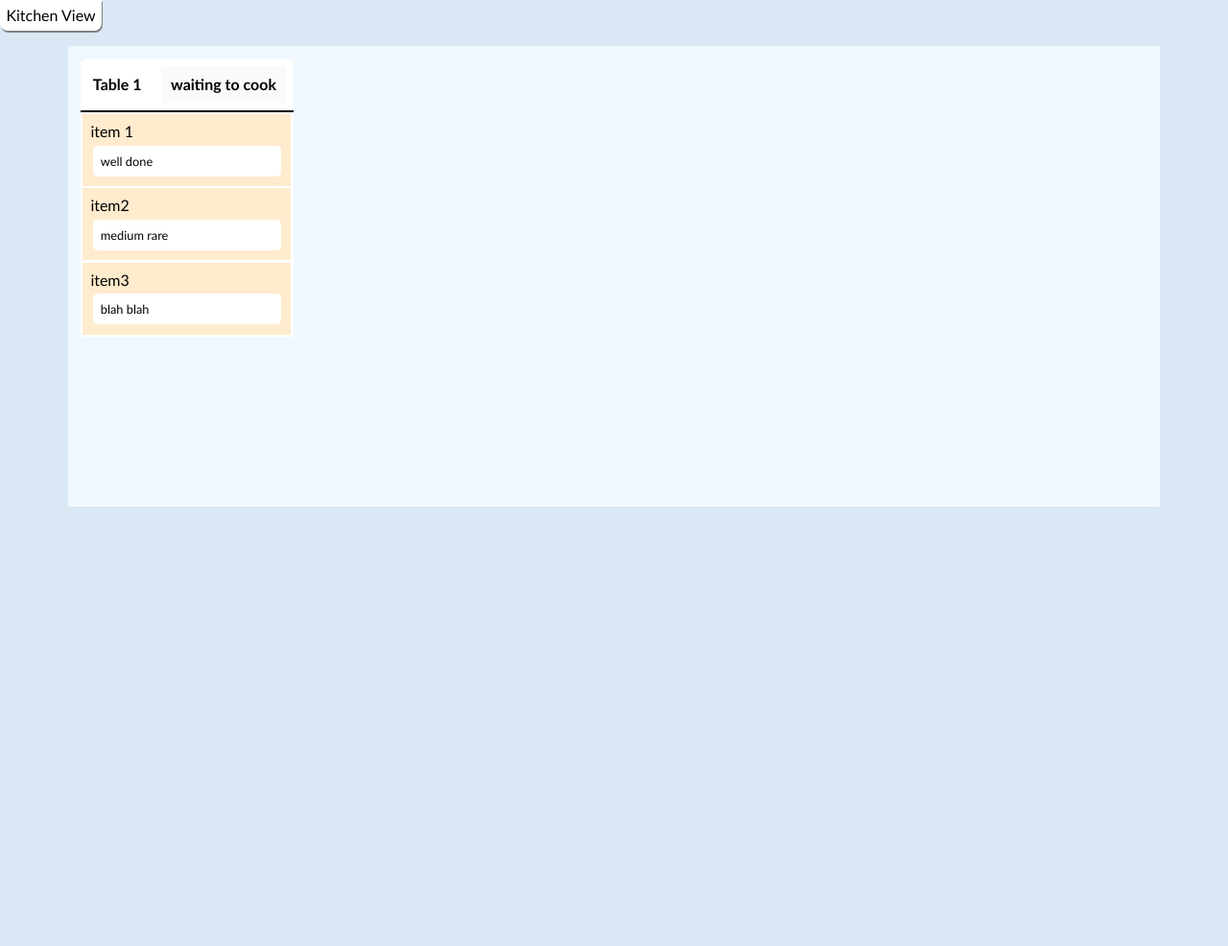
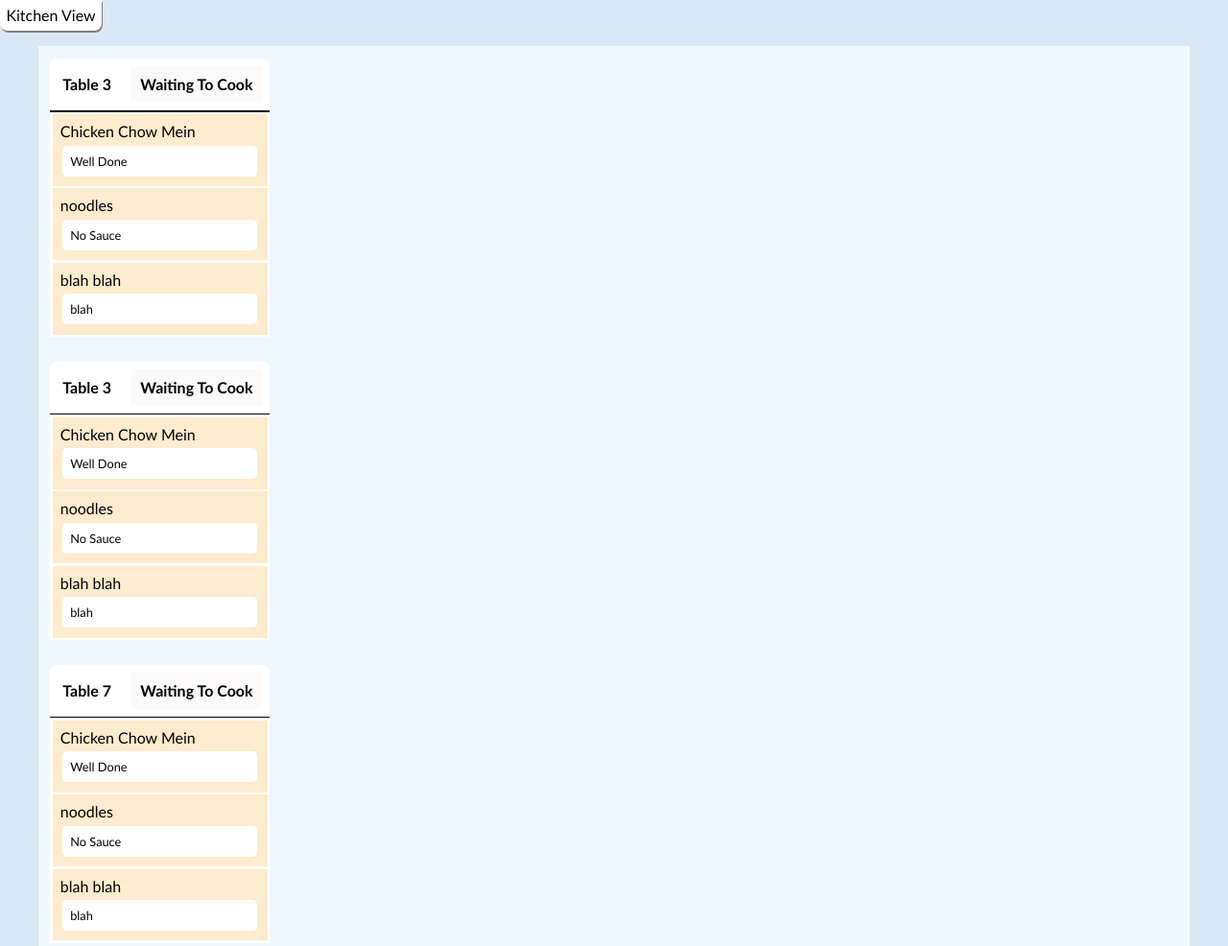
Before and after one commit to Adv-Web-Restaurant-Group3/Paperless-Restaurant, a website: page PaperlessRestuarant/webapp/chef.html in a window 1280 px wide. Shown: the top 986 px of the page at 96% size. Before the commit the page ends 800 px from the top, so only its background shows below. Drawn offline with nearby package versions, Linux system fonts and the light colour scheme.

Commit message:
kitchen view

```diff
--- a/PaperlessRestuarant/webapp/chef.html
+++ b/PaperlessRestuarant/webapp/chef.html
@@ -46,36 +46,6 @@
     Kitchen View
 </div>
 <div id="content">
-    <div class="orderBox">
-        <div class="topBar">
-            <div class="orderTitle">
-                Table 1
-            </div>
-            <span class="status">waiting to cook</span>
-        </div>
-        <hr />
-        <div class="orderItems">
-            <ul>
-                <li>
-                    <div class="orderItem">
-                        <span class="itemTXT">item 1</span>
-                        <span class="itemNotes">well done</span>
-                    </div>
-                </li>
-                <li>
-                    <div class="orderItem">
-                        <span class="itemTXT">item2</span>
-                        <span class="itemNotes">medium rare</span>
-                    </div>
-                </li>
-                <li>
-                    <div class="orderItem">
-                        <span class="itemTXT">item3</span>
-                        <span class="itemNotes">blah blah</span>
-                    </div>
-                </li>
-            </ul>
-        </div>
-    </div>
+
 </div>
 </body>
--- a/PaperlessRestuarant/webapp/css/chefView.css
+++ b/PaperlessRestuarant/webapp/css/chefView.css
@@ -20,9 +20,9 @@ body{
     flex-wrap: wrap;
     justify-content: flex-start;
     align-content: flex-start;
-    height: 30rem;
-    min-height: min-content;
-    width: 90%;
+    height: 40rem;
+    min-height: max-content;
+    width:95%;
     margin: 0 auto;
     background-color: aliceblue;
     margin-top: 3rem;
--- a/PaperlessRestuarant/webapp/js/chefClient.js
+++ b/PaperlessRestuarant/webapp/js/chefClient.js
@@ -23,8 +23,166 @@ let ordersObj = [
                 notes:"blah"
             }
         ]
+    },
+    {
+        orderID:123,
+        tableNo:3,
+        orderTime:"12:45",
+        items: [
+            {
+                itemNo:22,
+                name:"Chicken Chow Mein",
+                quantity:1,
+                notes:"Well Done"
+            },
+            {
+                itemNo:20,
+                name:"noodles",
+                quantity:1,
+                notes:"No Sauce"
+            },
+            {
+                itemNo:22,
+                name:"blah blah",
+                quantity:1,
+                notes:"blah"
+            }
+        ]
+    },
+    {
+        orderID:123,
+        tableNo:7,
+        orderTime:"12:45",
+        items: [
+            {
+                itemNo:22,
+                name:"Chicken Chow Mein",
+                quantity:1,
+                notes:"Well Done"
+            },
+            {
+                itemNo:20,
+                name:"noodles",
+                quantity:1,
+                notes:"No Sauce"
+            },
+            {
+                itemNo:22,
+                name:"blah blah",
+                quantity:1,
+                notes:"blah"
+            }
+        ]
+    },
+    {
+        orderID:123,
+        tableNo:1,
+        orderTime:"12:45",
+        items: [
+            {
+                itemNo:22,
+                name:"Chicken Chow Mein",
+                quantity:1,
+                notes:"Well Done"
+            },
+            {
+                itemNo:20,
+                name:"noodles",
+                quantity:1,
+                notes:"No Sauce"
+            },
+            {
+                itemNo:22,
+                name:"blah blah",
+                quantity:1,
+                notes:"blah"
+            }
+        ]
+    },
+    {
+        orderID:123,
+        tableNo:2,
+        orderTime:"12:45",
+        items: [
+            {
+                itemNo:22,
+                name:"Chicken Chow Mein",
+                quantity:1,
+                notes:"Well Done"
+            },
+            {
+                itemNo:20,
+                name:"noodles",
+                quantity:1,
+                notes:"No Sauce"
+            },
+            {
+                itemNo:22,
+                name:"blah blah",
+                quantity:1,
+                notes:"blah"
+            }
+        ]
+    },
+    {
+        orderID:123,
+        tableNo:5,
+        orderTime:"12:45",
+        items: [
+            {
+                itemNo:22,
+                name:"Chicken Chow Mein",
+                quantity:1,
+                notes:"Well Done"
+            },
+            {
+                itemNo:20,
+                name:"noodles",
+                quantity:1,
+                notes:"No Sauce"
+            },
+            {
+                itemNo:22,
+                name:"blah blah",
+                quantity:1,
+                notes:"blah"
+            }
+        ]
     }
-]
+];
+
+
+function buildItem(obj){
+    var orderTitle = obj.tableNo;
+    var item = $("<div class='orderBox'></div>");
+    // TOP BAR
+    var topBar = $("<div class='topBar'><div class='orderTitle'></div><span class='status'></span</div>");
+    topBar.find(".orderTitle").append("Table "+orderTitle);
+    topBar.find(".status").append("Waiting To Cook");
+    item.append(topBar);
+    item.append("<hr>");
+    //ITEMS
+    var itemsStr="<div class='orderItems'><ul>";
+    obj.items.forEach(el=>{
+        itemsStr+= "<li>";
+        itemsStr+= "<div class='orderItem'>"
+        itemsStr+= "<span class='itemTXT'>"+el.name+"</span>";
+        itemsStr+= "<span class='itemNotes'>"+el.notes+"</span>";
+        itemsStr+= "</div>";
+        itemsStr+= "</li>";
+    });
+    itemsStr+="</ul></div>";
+    item.append($(itemsStr));
+    //console.log(itemsStr);
+    $("#content").append(item);
+    //console.log(item.prop('outerHTML'));
+}
+
+$(document).ready(()=>{
+    ordersObj.forEach(el=>{
+        buildItem(el);
+    });
+});
 
 /*
     <div class="orderBox">
```
